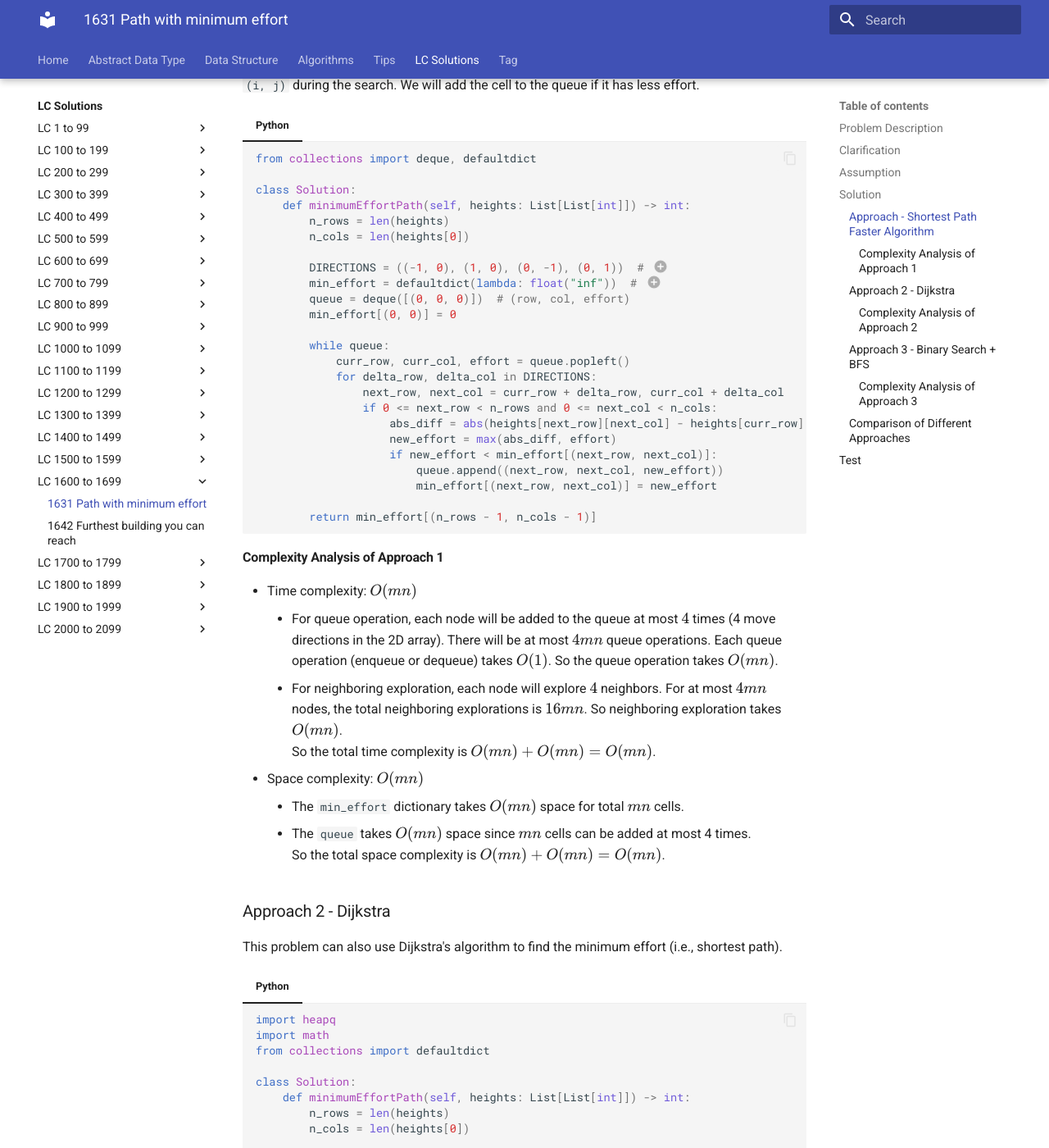
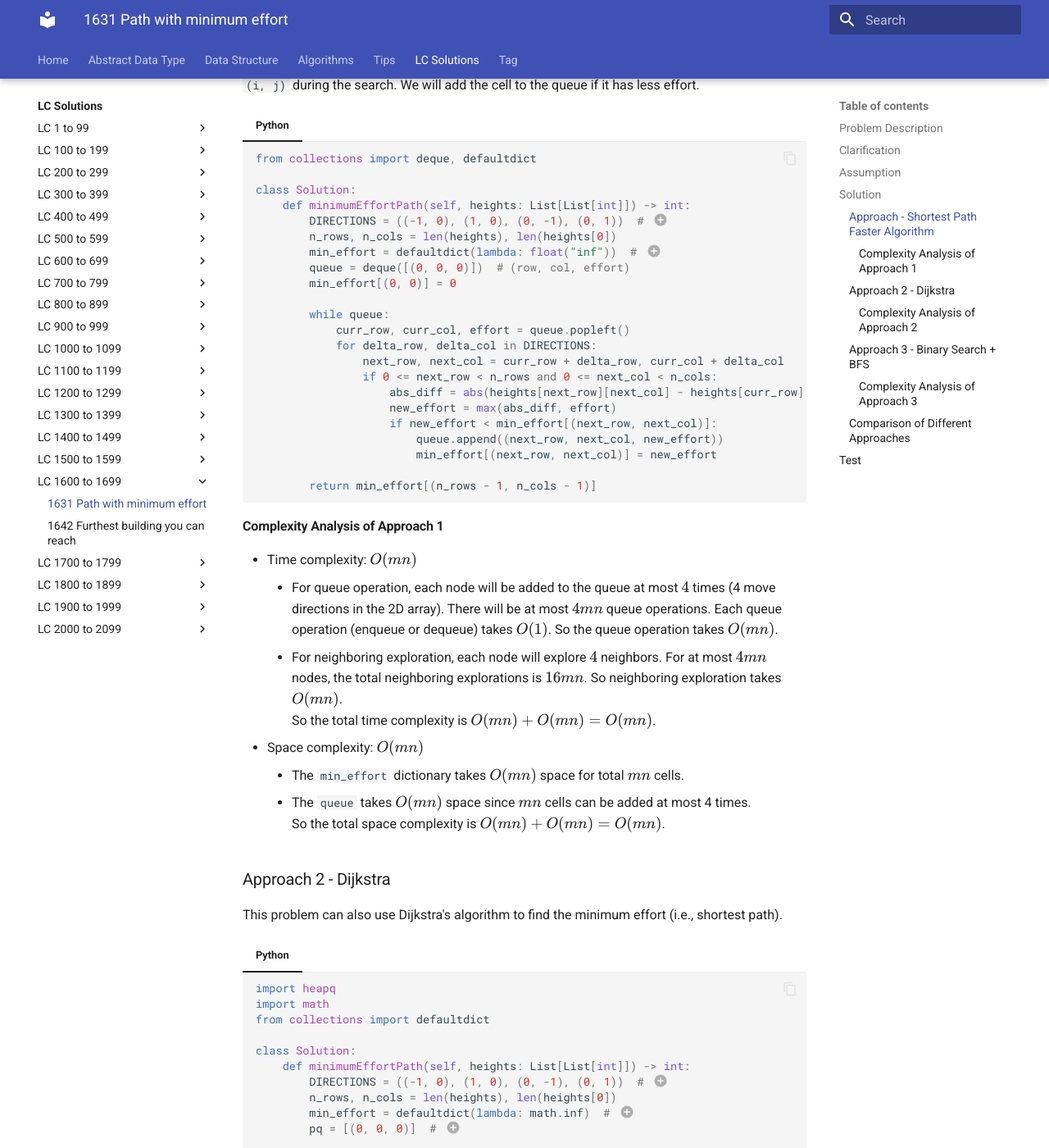
Before and after one commit to RogerLuo-Code/coding-practice, an MkDocs documentation site: the page built from docs/lc-solutions/lc1600-1699/lc1631-path-with-minimum-effort.md, in a window 1280 px wide and 1400 px high, scrolled down 843 px. Shown: the whole window at 82% size. Built offline with MkDocs 1.6.1 and Material for MkDocs 9.7.7, drawn with Linux system fonts in a browser that asks for light colours.

```diff
--- a/docs/lc-solutions/lc1600-1699/lc1631-path-with-minimum-effort.md
+++ b/docs/lc-solutions/lc1600-1699/lc1631-path-with-minimum-effort.md
@@ -42,10 +42,8 @@ it has less effort.
 
     class Solution:
         def minimumEffortPath(self, heights: List[List[int]]) -> int:
-            n_rows = len(heights)
-            n_cols = len(heights[0])
-
             DIRECTIONS = ((-1, 0), (1, 0), (0, -1), (0, 1))  # (1)
+            n_rows, n_cols = len(heights), len(heights[0])
             min_effort = defaultdict(lambda: float("inf"))  # (2)
             queue = deque([(0, 0, 0)])  # (row, col, effort)
             min_effort[(0, 0)] = 0
@@ -96,10 +94,8 @@ shortest path).
 
     class Solution:
         def minimumEffortPath(self, heights: List[List[int]]) -> int:
-            n_rows = len(heights)
-            n_cols = len(heights[0])
-
             DIRECTIONS = ((-1, 0), (1, 0), (0, -1), (0, 1))  # (1)
+            n_rows, n_cols = len(heights), len(heights[0])
             min_effort = defaultdict(lambda: math.inf)  # (2)
             pq = [(0, 0, 0)]  # (3)
 
```
Also changed, not shown: docs/lc-solutions/lc0200-0299/lc0210-course-schedule-ii.md (+2 -2 lines).
